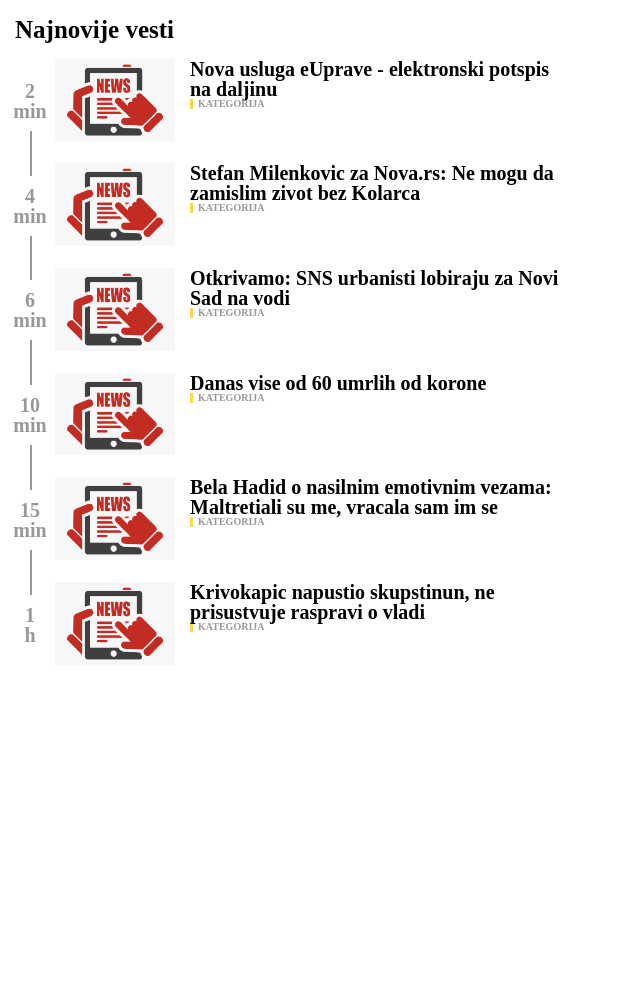
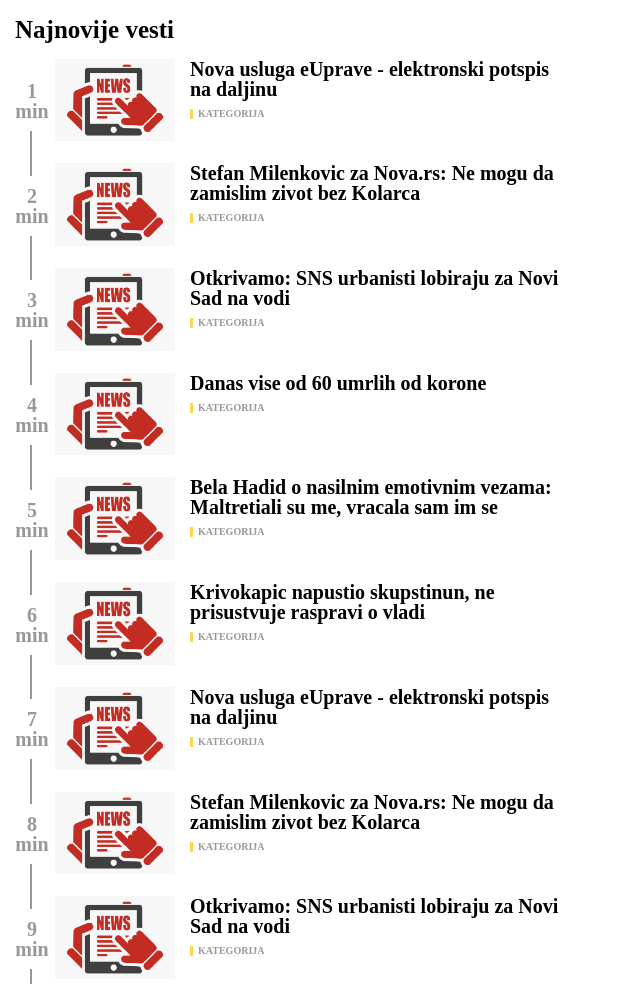
Before and after one commit to littlenines/newsFetch, a website built with Parcel: page index.html in a window 1280 px wide. Shown: the top 984 px of the page, without its empty margins (0-640 px from the left). Before the commit the page ends 800 px from the top, so only its background shows below. Built offline with nearby package versions, Linux system fonts and the light colour scheme.

Commit message:
add news fix

```diff
--- a/index.html
+++ b/index.html
@@ -11,6 +11,7 @@
     <div class="news" data-news>
         <h1 class="main-title">Najnovije vesti</h1>
     </div>
+    <button data-load-more>Load More</button>
     <script type="module" src="js/start.js"></script>
 </body>
 </html>
--- a/js/main.js
+++ b/js/main.js
@@ -5,12 +5,12 @@ const news = document.querySelector('[data-news]');
 export const displayNews = () => {
     fetchNewsData().then(data => {
         for (let i = 0; i < data.length; i++) {
-            const { title, category, time, prefix } = data[i];
+            const { title, category } = data[i];
 
             news.innerHTML += `
             <div class="news-section">
             <div class="news-timeline">
-                <p class="news-time-posted">${time}<span>${prefix}</span></p>
+                <p class="news-time-posted">${i+1}<span>min</span></p>
             </div>
             <div class="image-wrapper">
                 <img src="assets/pictures/news.png" class="image-thumbnail" alt="news">
--- a/news.json
+++ b/news.json
@@ -1,38 +1,82 @@
 [
     {
         "title": "Nova usluga eUprave - elektronski potspis na daljinu",
-        "category": "Kategorija",
-        "time": "2",
-        "prefix": "min"
+        "category": "Kategorija"
     },
     {
         "title": "Stefan Milenkovic za Nova.rs: Ne mogu da zamislim zivot bez Kolarca",
-        "category": "Kategorija",
-        "time": "4",
-        "prefix": "min"
+        "category": "Kategorija"
     },
     {
         "title": "Otkrivamo: SNS urbanisti lobiraju za Novi Sad na vodi",
-        "category": "Kategorija",
-        "time": "6",
-        "prefix": "min"
+        "category": "Kategorija"
     },
     {
         "title": "Danas vise od 60 umrlih od korone",
-        "category": "Kategorija",
-        "time": "10",
-        "prefix": "min"
+        "category": "Kategorija"
     },
     {
         "title": "Bela Hadid o nasilnim emotivnim vezama: Maltretiali su me, vracala sam im se",
-        "category": "Kategorija",
-        "time": "15",
-        "prefix": "min"
+        "category": "Kategorija"
     },
     {
         "title": "Krivokapic napustio skupstinun, ne prisustvuje raspravi o vladi",
-        "category": "Kategorija",
-        "time": "1",
-        "prefix": "h"
+        "category": "Kategorija"
+    },
+    {
+        "title": "Nova usluga eUprave - elektronski potspis na daljinu",
+        "category": "Kategorija"
+    },
+    {
+        "title": "Stefan Milenkovic za Nova.rs: Ne mogu da zamislim zivot bez Kolarca",
+        "category": "Kategorija"
+    },
+    {
+        "title": "Otkrivamo: SNS urbanisti lobiraju za Novi Sad na vodi",
+        "category": "Kategorija"
+    },
+    {
+        "title": "Danas vise od 60 umrlih od korone",
+        "category": "Kategorija"
+    },
+    {
+        "title": "Bela Hadid o nasilnim emotivnim vezama: Maltretiali su me, vracala sam im se",
+        "category": "Kategorija"
+    },
+    {
+        "title": "Krivokapic napustio skupstinun, ne prisustvuje raspravi o vladi",
+        "category": "Kategorija"
+    },
+    {
+        "title": "Nova usluga eUprave - elektronski potspis na daljinu",
+        "category": "Kategorija"
+    },
+    {
+        "title": "Stefan Milenkovic za Nova.rs: Ne mogu da zamislim zivot bez Kolarca",
+        "category": "Kategorija"
+    },
+    {
+        "title": "Otkrivamo: SNS urbanisti lobiraju za Novi Sad na vodi",
+        "category": "Kategorija"
+    },
+    {
+        "title": "Danas vise od 60 umrlih od korone",
+        "category": "Kategorija"
+    },
+    {
+        "title": "Bela Hadid o nasilnim emotivnim vezama: Maltretiali su me, vracala sam im se",
+        "category": "Kategorija"
+    },
+    {
+        "title": "Krivokapic napustio skupstinun, ne prisustvuje raspravi o vladi",
+        "category": "Kategorija"
+    },
+    {
+        "title": "Bela Hadid o nasilnim emotivnim vezama: Maltretiali su me, vracala sam im se",
+        "category": "Kategorija"
+    },
+    {
+        "title": "Krivokapic napustio skupstinun, ne prisustvuje raspravi o vladi",
+        "category": "Kategorija"
     }
 ]
--- a/style/_global.scss
+++ /dev/null
@@ -1,9 +0,0 @@
-.main-title {
-    font-size: 2.5rem;
-    font-weight: bold;
-}
-
-h2 {
-  font-size: 2rem;
-  line-height: 2rem;
-}
--- a/style/_mixin.scss
+++ /dev/null
@@ -1,10 +0,0 @@
-@mixin md {
-    @media (min-width: map-get($breakpoints,"md")) {
-      @content;
-    }
-  }
-
-  //VARIABLES
-  $breakpoints: (
-    "md": 425px,
-  );
--- a/style/_reset.scss
+++ b/style/_reset.scss
@@ -28,6 +28,12 @@ time, mark, audio, video {
 	border: 0;
 	vertical-align: baseline;
 }
+
+h2 {
+	font-size: 2rem;
+	line-height: 20px;
+  }
+
 /* HTML5 display-role reset for older browsers */
 article, aside, details, figcaption, figure,
 footer, header, hgroup, menu, nav, section {
--- a/style/main.scss
+++ b/style/main.scss
@@ -1,12 +1,12 @@
-@import "normalize", "reset", "global", "variables", "mixin";
+@import "normalize", "reset", "variables";
 
 .news {
-  padding-left: 1.5rem;
+  padding-left: 15px;
   position: relative;
 
   .news-section {
     display: flex;
-    margin-bottom: 2rem;
+    margin-bottom: 20px;
     max-width: 550px;
 
     & > div:first-of-type {
@@ -18,12 +18,17 @@
   &::before {
     content: "";
     position: absolute;
-    top: 10rem;
-    left: 3rem;
+    top: 100px;
+    left: 30px;
     width: 2px;
-    height: 80%;
+    height: 95%;
     background-color: $timeline;
   }
+}
+
+.main-title {
+  font-size: 2.5rem;
+  font-weight: bold;
 }
 
 .news-timeline {
@@ -35,22 +40,25 @@
 
   .news-time-posted {
     z-index: 1;
-    padding: 1rem 0;
+    padding: 10px 0;
     position: absolute;
-    left: 1.5rem;
     display: flex;
     flex-direction: column;
     background-color: $white;
-    transform: translate(-50%); //todo: delete
+    min-width: 34px;
   }
 }
 
 .image-wrapper {
-  margin: 0 1.5rem 0 4rem; //todo: delete rem
+  margin: 0 15px 0 40px;
 
   .image-thumbnail {
     max-width: 120px;
   }
+}
+
+.news-title {
+  margin-bottom: 10px;
 }
 
 .news-category {
@@ -58,12 +66,6 @@
   font-weight: bold;
   line-height: 1;
   text-transform: uppercase;
-  padding-left: .5rem ;
-    border-left: 3px solid $category-line;
-
-  // &::before {
-  //   content: "";
-  //   margin-right: 0.5rem;
-  //   border-left: 3px solid $category-line;
-  // }
+  padding-left: 5px;
+  border-left: 3px solid $category-line;
 }
```
Also changed, not shown: style/main.css, 2 other files.
